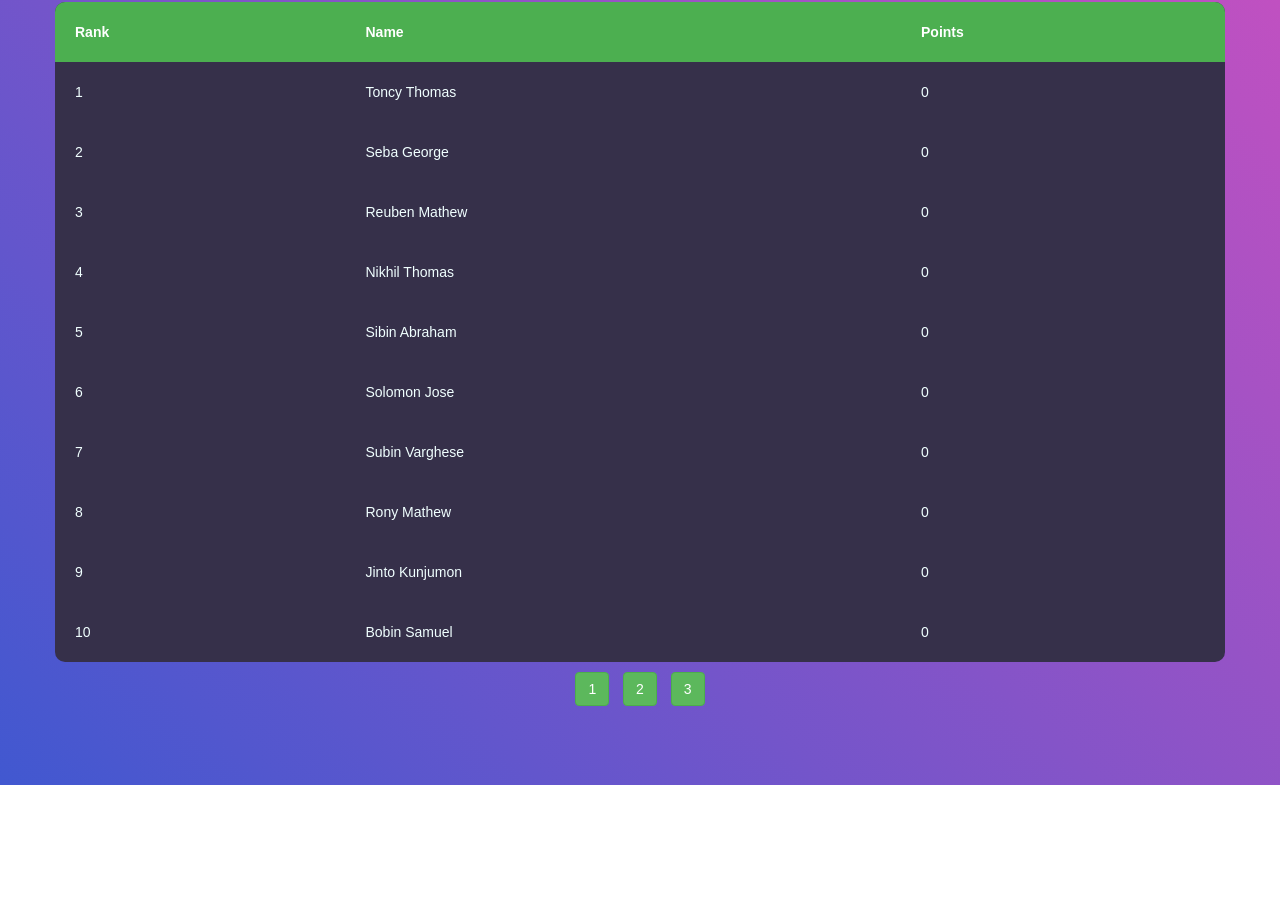
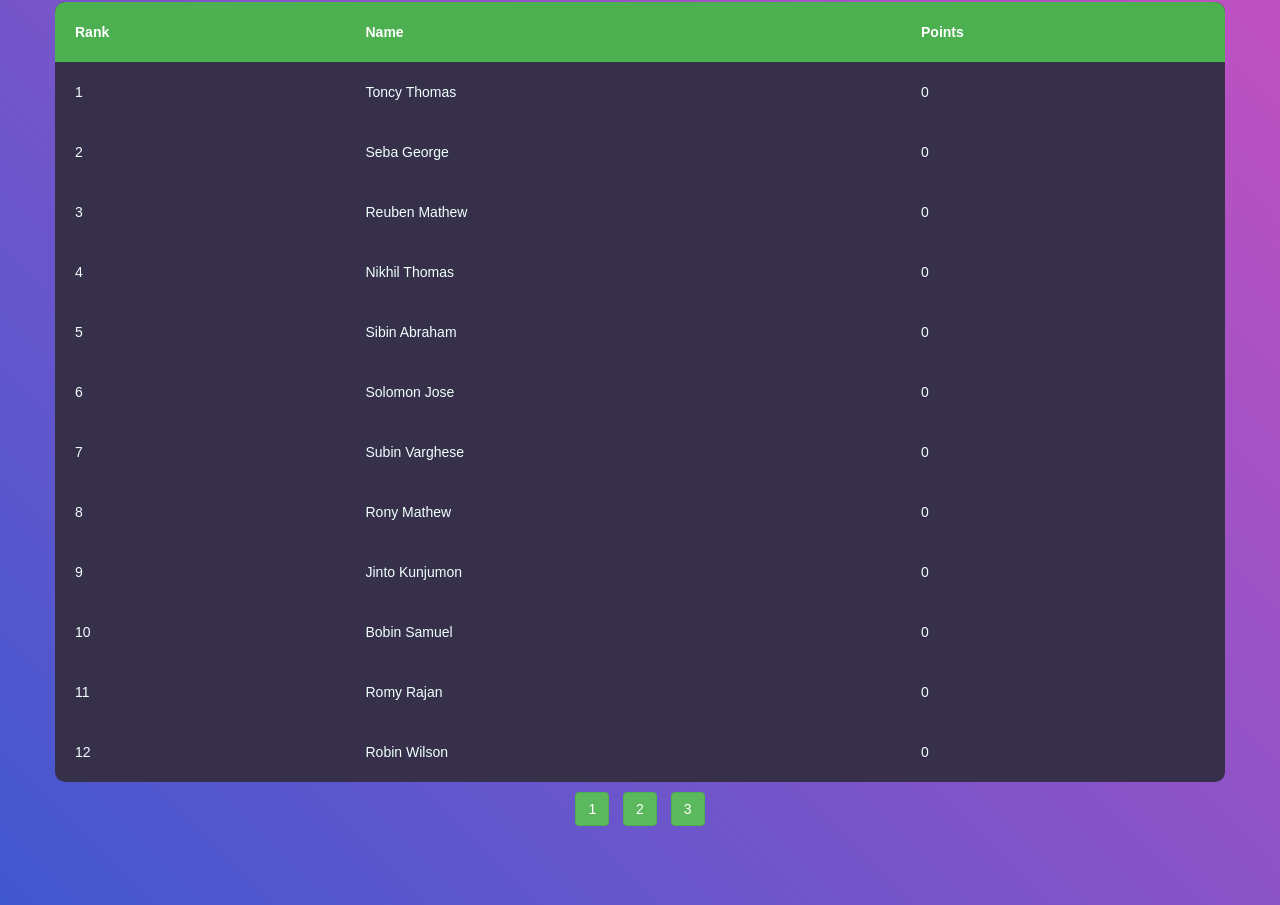
Before and after one commit to mgocsmvasai/mgocsmvasai.github.io, a plain HTML site: page pubg.html in a window 1280 px wide. Shown: the part 131-1036 px from the top of the page. Before the commit the page ends 916 px from the top, so only its background shows below. Drawn offline with nearby package versions, Linux system fonts and the light colour scheme.

Commit message:
Update pubg.html

```diff
--- a/pubg.html
+++ b/pubg.html
@@ -168,7 +168,9 @@
                                         {"Name":"Subin Varghese","Points":0},
                                         {"Name":"Rony Mathew","Points":0},
                                         {"Name":"Jinto Kunjumon","Points":0},
-                                        {"Name":"Bobin Samuel","Points":0}];
+                                        {"Name":"Bobin Samuel","Points":0},
+                                        {"Name":"Romy Rajan","Points":0},
+                                        {"Name":"Robin Wilson","Points":0}];
 
 
                             data.sort(compare);
```
